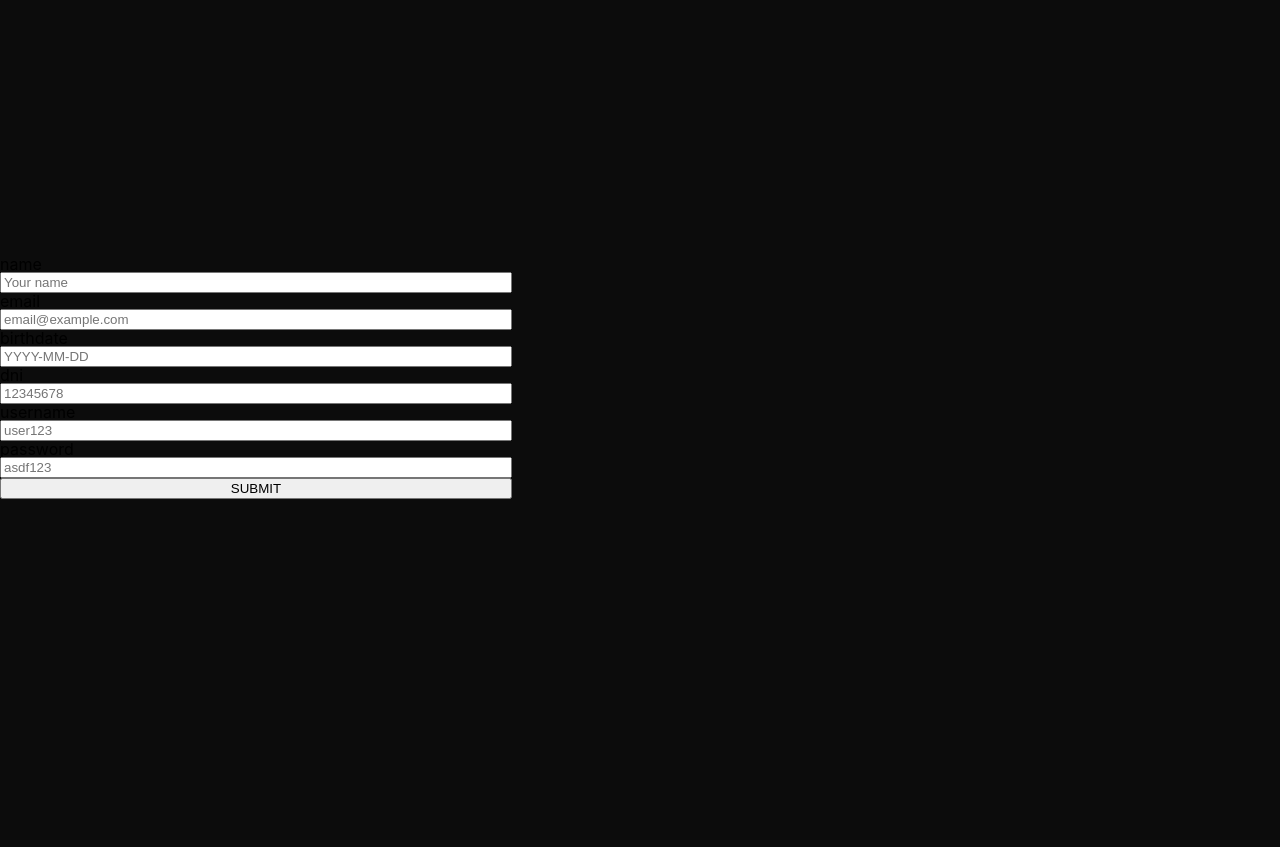
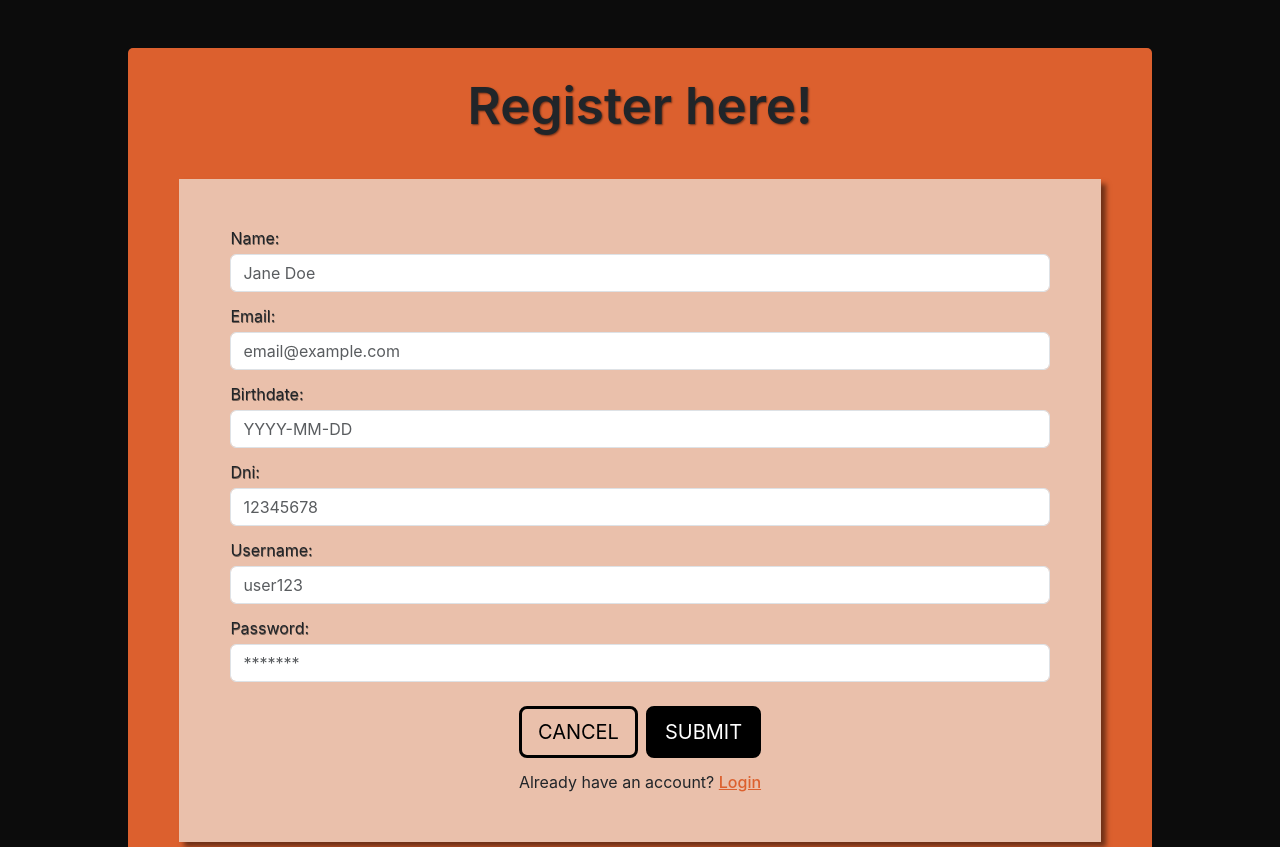
Before and after one commit to CamilaCastro98/Gestor_de_turnos, a React (Vite) app in the folder front/vite-project/: page /register in a window 1280 px wide. Shown: the top 847 px of the page. Before the commit the page ends 800 px from the top, so only its background shows below. Built offline with nearby package versions, Linux system fonts and the light colour scheme.

Commit message:
Mejorar estética y funcionalidad de register y login

```diff
--- a/front/vite-project/index.html
+++ b/front/vite-project/index.html
@@ -2,6 +2,8 @@
 <html lang="en">
   <head>
     <meta charset="UTF-8" />
+    <link href="https://cdn.jsdelivr.net/npm/bootstrap@5.3.3/dist/css/bootstrap.min.css" rel="stylesheet"
+    integrity="sha384-QWTKZyjpPEjISv5WaRU9OFeRpok6YctnYmDr5pNlyT2bRjXh0JMhjY6hW+ALEwIH" crossorigin="anonymous">
     <link rel="stylesheet" href="./styles/reset.css">
     <link rel="icon" type="image/svg+xml" href="/vite.svg" />
     <meta name="viewport" content="width=device-width, initial-scale=1.0" />
--- a/front/vite-project/package.json
+++ b/front/vite-project/package.json
@@ -10,6 +10,7 @@
     "preview": "vite preview"
   },
   "dependencies": {
+    "bootstrap": "^5.3.3",
     "formik": "^2.4.6",
     "react": "^18.2.0",
     "react-dom": "^18.2.0",
--- a/front/vite-project/src/App.jsx
+++ b/front/vite-project/src/App.jsx
@@ -1,5 +1,6 @@
 import Home from './views/Home/Home'
-import styles from "../styles/App.module.css"
+import "../styles/App.module.css"
+import Footer from "./components/Footer/Footer"
 import Navbar from './components/Navbar/Navbar'
 import MySchedule from './views/MySchedule/MySchedule'
 import Register from './views/Register/Register'
@@ -24,6 +25,9 @@ function App() {
         <Route path="/register" element={< Register />}></Route>
         <Route path="/login" element={< Login />}></Route>
       </Routes>
+      <footer>
+         <Footer/>
+      </footer>
     </>
   )
 
--- a/front/vite-project/src/components/Card/Card.module.css
+++ b/front/vite-project/src/components/Card/Card.module.css
@@ -32,8 +32,8 @@
     background-color: rgba(0, 0, 0,0.8);
     z-index: 1;
     position: absolute;
-    width: 14em;
-    height: 13em;
+    width: 16em;
+    height: 14em;
     border-radius: 10px;
     color: rgba(241,232,224,0.7);
     padding: 70px 25px;
--- a/front/vite-project/src/views/Home/Home.jsx
+++ b/front/vite-project/src/views/Home/Home.jsx
@@ -1,6 +1,5 @@
 import Header from "../../components/Header/Header"
 import Courses from "../../components/Courses/Courses"
-import Footer from "../../components/Footer/Footer"
 
 const Home = () => {
     return (
@@ -11,9 +10,6 @@ const Home = () => {
             <main>
                 <Courses/>
             </main>
-            <footer>
-                <Footer/>
-            </footer>
         </>
     )
 }
--- a/front/vite-project/src/views/Login/Login.jsx
+++ b/front/vite-project/src/views/Login/Login.jsx
@@ -24,7 +24,13 @@ const Login = () => {
         }
     }
 
+    const handleOnCancel = () => {
+        navigate("/")
+    }
+
     return (
+        <div className="container mt-5 mb-5">
+            <h1 className="mb-5">Login!</h1>
             <Formik
             initialValues={{
                 username: "",
@@ -32,23 +38,30 @@ const Login = () => {
             }}
             validate={validateLogin}
             onSubmit={handleOnSubmit}>
-                <Form>
-
-                    <label>username</label>
+                <Form className="form">
+                <div className="form-group mb-3">
+                    <label className="mb-2">Username:</label>
                     <Field  type="text"
                             name="username"
-                            placeholder="Enter username" ></Field>
-                    <ErrorMessage name="username" ></ErrorMessage>
-
-                    <label>password</label>
+                            placeholder="Enter username"
+                            className="form-control" ></Field>
+                    <ErrorMessage name="username" className="text-danger" component="div" ></ErrorMessage>
+                </div>
+                <div className="form-group mb-3">
+                    <label className="mb-2">Password:</label>
                     <Field  type="password"
                             name="password"
-                            placeholder="Enter password" ></Field>
-                    <ErrorMessage name="password" ></ErrorMessage>
-
-                    <button type="submit">SUBMIT</button>
+                            placeholder="Enter password"
+                            className="form-control" ></Field>
+                    <ErrorMessage name="password" className="text-danger" component="div"></ErrorMessage>
+                </div>
+                <div className="d-flex mt-4 justify-content-center">
+                        <button onClick={handleOnCancel} className="btn btn-lg btn-outline-secondary me-2" type="button">CANCEL</button>
+                        <button className="btn btn-lg btn-secondary" type="submit">SUBMIT</button>
+                </div>
                 </Form>
             </Formik>
+        </div>
     )
 
 }
--- /dev/null
+++ b/front/vite-project/src/views/Register/Register.css
@@ -0,0 +1,52 @@
+.container {
+    width: 80%;
+    background-color: #DC602E;
+    padding: 2.5vw 4vw 6vw 4vw;
+    border-radius: 5px;
+}
+
+.form {
+    background-color: rgba(241,232,224,0.7);
+    box-shadow: 5px 5px 5px rgba(0, 0, 0, 0.5);
+    padding: 4vw;
+}
+
+.container h1 {
+    font-size: 4vw;
+    font-weight: 600;
+    width: 100%;
+    text-shadow: 1px 1px 2px rgba(0, 0, 0, 0.5);
+    text-align: center;
+}
+
+.form div label {
+    text-shadow: 0.5px 0.5px 0.5px rgba(0, 0, 0, 0.5);
+}
+
+.form a {
+    color: #DC602E;
+    text-decoration: underline;
+    font-weight: 500;
+}
+
+.form a:hover {
+    color:black
+}
+
+.btn {
+    border: 3px solid black;
+}
+
+.btn-secondary {
+    background-color: black;
+}
+
+.btn-secondary:hover {
+    background-color: #DC602E;
+    color: black;
+    border-color: black;
+}
+
+.btn-outline-secondary {
+    color: black
+}
--- a/front/vite-project/src/views/Register/Register.jsx
+++ b/front/vite-project/src/views/Register/Register.jsx
@@ -1,8 +1,9 @@
 import axios from "axios"
 import {Formik,Field,Form,ErrorMessage} from "formik"
 import validations from "../../helpers/validations/register"
-import styles from "./Register.module.css"
+import "./Register.css"
 import { useNavigate } from "react-router-dom"
+
 
 const Register = () => {
 
@@ -23,7 +24,13 @@ const Register = () => {
         }
     }
 
+    const handleOnCancel = () => {
+        navigate("/")
+    }
+
     return (
+        <div className="container mt-5 mb-5">
+                <h1 className="mb-5">Register here!</h1>
             <Formik
             initialValues={{
                 name: "",
@@ -38,46 +45,65 @@ const Register = () => {
                 handleOnSubmit(values);
                 setSubmitting(false);
               }}>
-                <Form className="styles.form">
-                    <label>name</label>
+                <Form className="form">
+                <div className="form-group mb-3">
+                    <label className="mb-2">Name:</label>
                     <Field  type="text"
                             name="name"
-                            placeholder="Your name" ></Field>
-                    <ErrorMessage name="name" ></ErrorMessage>
-
-                    <label>email</label>
+                            placeholder="Jane Doe"
+                            className="form-control" ></Field>
+                    <ErrorMessage name="name" className="text-danger" component="div"></ErrorMessage>
+                </div>
+                <div className="form-group mb-3">
+                    <label className="mb-2">Email:</label>
                     <Field  type="text"
                             name="email"
-                            placeholder="email@example.com" ></Field>
-                    <ErrorMessage name="email" ></ErrorMessage>
-
-                    <label>birthdate</label>
+                            placeholder="email@example.com"
+                            className="form-control"></Field>
+                    <ErrorMessage name="email" className="text-danger" component="div"></ErrorMessage>
+                </div>
+                <div className="form-group mb-3">
+                    <label className="mb-2">Birthdate:</label>
                     <Field  type="text"
                             name="birthdate"
-                            placeholder="YYYY-MM-DD" ></Field>
-                    <ErrorMessage name="birthdate" ></ErrorMessage>
-
-                    <label>dni</label>
+                            placeholder="YYYY-MM-DD"
+                            className="form-control" ></Field>
+                    <ErrorMessage name="birthdate" className="text-danger" component="div"></ErrorMessage>
+                </div>
+                <div className="form-group mb-3">
+                    <label className="mb-2">Dni:</label>
                     <Field  type="number"
                             name="nDni"
-                            placeholder="12345678" ></Field>
-                    <ErrorMessage name="nDni" ></ErrorMessage>
-
-                    <label>username</label>
+                            placeholder="12345678"
+                            className="form-control"></Field>
+                    <ErrorMessage name="nDni" className="text-danger" component="div"></ErrorMessage>
+                </div>
+                <div className="form-group mb-3">
+                    <label className="mb-2">Username:</label>
                     <Field  type="text"
                             name="username"
-                            placeholder="user123" ></Field>
-                    <ErrorMessage name="username" ></ErrorMessage>
-
-                    <label>password</label>
+                            placeholder="user123"
+                            className="form-control"></Field>
+                    <ErrorMessage name="username" className="text-danger" component="div"></ErrorMessage>
+                </div>
+                <div className="form-group mb-3">
+                    <label className="mb-2">Password:</label>
                     <Field  type="password"
                             name="password"
-                            placeholder="asdf123" ></Field>
-                    <ErrorMessage name="password" ></ErrorMessage>
-
-                    <button type="submit">SUBMIT</button>
+                            placeholder="*******"
+                            className="form-control"></Field>
+                    <ErrorMessage name="password" className="text-danger" component="div"></ErrorMessage>
+                </div>
+                <div className="d-flex mt-4 justify-content-center">
+                        <button onClick={handleOnCancel} className="btn btn-lg btn-outline-secondary me-2" type="button">CANCEL</button>
+                        <button className="btn btn-lg btn-secondary" type="submit">SUBMIT</button>
+                </div>
+                <div className="text-center mt-3">
+                         <p>Already have an account? <a href="/login">Login</a></p>
+                </div>
                 </Form>
             </Formik>
+        </div>
     )
 
 }
--- a/front/vite-project/src/views/Register/Register.module.css
+++ /dev/null
@@ -1,6 +0,0 @@
-form {
-    padding-top: 20vw;
-    display: flex;
-    flex-direction: column;
-    width: 40%;
-}
```
Also changed, not shown: 1 other file (tests, documents, lock files or other folders).
